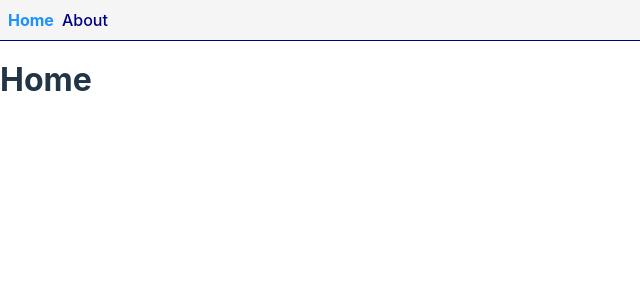
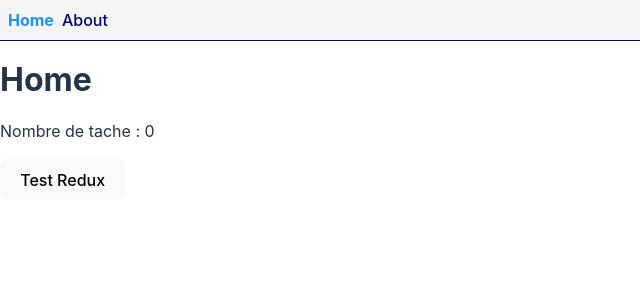
Before and after one commit to Formation-JS/BXL_JS2023_React_Demo09_Redux, a React (Vite) app: page / in a window 1280 px wide. Shown: the top 300 px of the page, without its empty margins (0-640 px from the left). Built offline with nearby package versions, Linux system fonts and the light colour scheme.

Commit message:
Demo use Redux store

```diff
--- a/src/pages/home/home.page.jsx
+++ b/src/pages/home/home.page.jsx
@@ -1,8 +1,32 @@
+import { useDispatch } from 'react-redux';
+import { addTask } from '../../store/todo/todo.action.js';
+import { useSelector } from 'react-redux';
+
 const HomePage = () => {
+
+    // ↓ Permet d'acceder au données du store de Redux
+    const tasks = useSelector(storeState => storeState.todo.tasks);
+
+    // ↓ Permet d'obtenir l'acces au dispatcher du store de Redux
+    const dispatch = useDispatch();
+
+    const handleTestRedux = () => {
+        // Fonction pour tester redux -> Sera supprimer par la suite :o
+
+        const task = {
+            name: 'Test Task',
+            desc: 'Ceci est une tache de démo !'
+        };
+
+        dispatch(addTask(task));
+    }
 
     return (
         <>
             <h1>Home</h1>
+            <p>Nombre de tache : {tasks.length}</p>
+
+            <button onClick={handleTestRedux}>Test Redux</button>
         </>
     );
 };
```
Also changed, not shown: src/main.jsx (+7 -1 lines).
